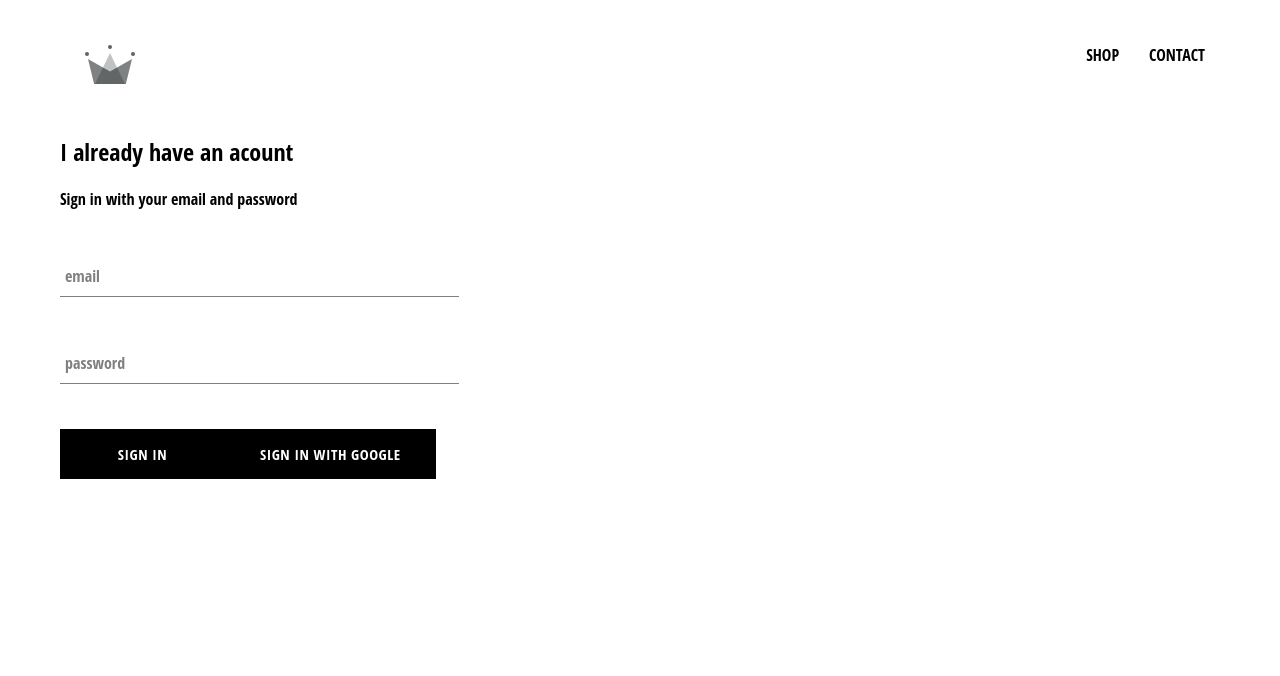
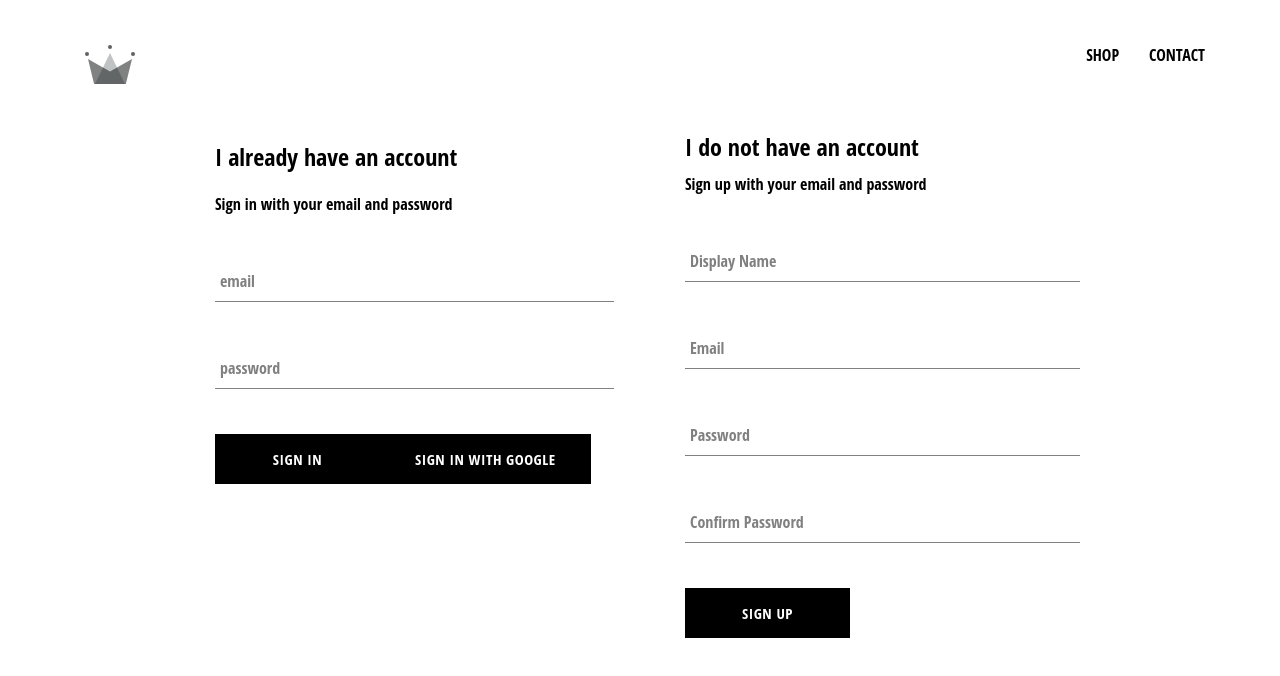
Before and after one commit to prayingmantislab/grocery-store, a React (Create React App) app: page /signin in a window 1280 px wide. Shown: the top 676 px of the page. Built offline with nearby package versions, Linux system fonts and the light colour scheme; no server answers.

Commit message:
implemented firebase utils included abilty to store authenticated usersto database

```diff
--- a/src/App.js
+++ b/src/App.js
@@ -6,8 +6,48 @@
 import HomePage from './pages/homepage/homepage.component';
 import ShopPage from './pages/shop/shop.component';
 import Header from './components/header/header.component';
-import SignInAndSignUpPage from './pages/sign-in-and-sign-up/sign-in-and-sign-up.component'
-function App() {
+import SignInAndSignUpPage from './pages/sign-in-and-sign-up/sign-in-and-sign-up.component';
+import { auth, createUserProfileDocument } from './firebase/firebase.utils';
+
+class App extends React.Component {
+  constructor() {
+    super();
+
+    this.state = {
+      currentUser: null
+    };
+  }
+
+  unsubscribeFromAuth = null;
+
+  componentDidMount() {
+    this.unsubscribeFromAuth = auth.onAuthStateChanged(async userAuth => {
+      if (userAuth) {
+      const userRef = await createUserProfileDocument(userAuth);
+
+        userRef.onSnapshot(snapShot => {
+          this.setState({
+            currentUser:{
+              id:snapShot.id,
+              ...snapShot.data()
+            }
+          });
+
+          console.log(this.setState);
+        });
+      }
+
+
+      this.setState({ currentUser: userAuth });
+    });
+  }
+
+
+  componentWillUnmount() {
+    this.unsubscribeFromAuth();
+  }
+
+  render() {
     return (
       <div>
       <Header/>
@@ -19,5 +59,6 @@
       </div>
       );
     }
+  }
 
   export default App;
--- a/src/components/sign-in/sign-in.component.jsx
+++ b/src/components/sign-in/sign-in.component.jsx
@@ -3,7 +3,7 @@
 import FormInput from '../form-input/form-input.component';
 import CustomButton from '../custom-button/custom-button.component';
 
-import { signInWithGoogle } from '../../firebase/firebase.utils'
+import { signInWithGoogle } from '../../firebase/firebase.utils';
 
 import './sign-in.styles.scss';
 
@@ -34,7 +34,7 @@
     render() {
         return(
             <div className='sign-in'>
-                <h2>I already have an acount</h2>
+                <h2>I already have an account</h2>
                 <span>Sign in with your email and password</span>
 
                 <form onSubmit={this.handleSubmit}>
--- /dev/null
+++ b/src/components/sign-up/sign-up.component.jsx
@@ -0,0 +1,105 @@
+import React from 'react';
+
+import FormInput from '../form-input/form-input.component';
+import CustomButton from '../custom-button/custom-button.component';
+
+import { auth, createUserProfileDocument } from '../../firebase/firebase.utils';
+
+import './sign-up.styles.scss';
+
+class SignUp extends React.Component {
+    constructor() {
+        super();
+
+        this.state = {
+            displayName: '',
+            email: '',
+            password: '',
+            confirmPassword: ''
+        }
+    }
+
+    handleSubmit = async event => {
+        event.preventDefault();
+
+        const {displayName, email ,password ,confirmPassword } = this.state;
+
+        if(password !== confirmPassword) {
+            alert("passwords don't match")
+            return;
+        }
+
+        try {
+            const { user} = await auth.createUserWithEmailAndPassword(
+                email,
+                password
+            );
+
+        await createUserProfileDocument(user, { displayName });
+
+        this.setState({
+            displayName: '',
+            email: '',
+            password: '',
+            confirmPassword: ''
+        })
+    } catch (error) {
+            console.error(error);
+        }
+    }
+
+    handleChange = event => {
+        const { name, value } = event.target;
+
+        this.setState({[name]: value});
+    }
+
+
+
+    render() {
+        const {displayName, email ,password ,confirmPassword } = this.state;
+        return(
+            <div className='sign-up'>
+                <h2 className='title'>I do not have an account</h2>
+                <span>Sign up with your email and password</span>
+                <form className='sign-up-form' onSubmit={this.handleSubmit}>
+                    <FormInput
+                        type='text'
+                        name='displayName'
+                        value={displayName}
+                        onChange={this.handleChange}
+                        label='Display Name'
+                        required
+                    />
+                    <FormInput
+                        type='email'
+                        name='email'
+                        value={email}
+                        onChange={this.handleChange}
+                        label='Email'
+                        required
+                    />
+                    <FormInput
+                        type='password'
+                        name='password'
+                        value={password}
+                        onChange={this.handleChange}
+                        label='Password'
+                        required
+                    />
+                    <FormInput
+                        type='password'
+                        name='confirmPassword'
+                        value={confirmPassword}
+                        onChange={this.handleChange}
+                        label='Confirm Password'
+                        required
+                    />
+                    <CustomButton type='submit'> SIGN UP</CustomButton>
+                </form>
+            </div>
+        )
+    }
+}
+
+export default SignUp;
--- /dev/null
+++ b/src/components/sign-up/sign-up.styles.scss
@@ -0,0 +1,9 @@
+.sign-up {
+    display: flex;
+    flex-direction: column;
+    width: 380px;
+
+    .title {
+      margin: 10px 0;
+    }
+  }
--- a/src/firebase/firebase.utils.js
+++ b/src/firebase/firebase.utils.js
@@ -13,12 +13,37 @@
     measurementId: "G-XQSJL25KH8"
   };
 
+  export const createUserProfileDocument = async (userAuth, additionalData) => {
+    if (!userAuth) return;
+
+    const userRef = firestore.doc(`users/${userAuth.uid}`)
+
+    const snapShot = await userRef.get();
+
+    if(!snapShot.exists) {
+      const { displayName, email } = userAuth;
+      const createAt = new Date();
+      try {
+        await userRef.set({
+          displayName,
+          email,
+          createAt,
+          ...additionalData
+        })
+      } catch (error) {
+        console.log('error creating user', error.message);
+      }
+    }
+    return userRef;
+  };
+
   firebase.initializeApp(config);
+
   export const auth = firebase.auth();
   export const firestore = firebase.firestore();
 
   const provider = new firebase.auth.GoogleAuthProvider();
-  provider.setCustomParameters({ prompt: 'select_acount' });
+  provider.setCustomParameters({ prompt: 'select_account' });
   export const signInWithGoogle = () => auth.signInWithPopup(provider);
 
   export default firebase;
--- a/src/pages/sign-in-and-sign-up/sign-in-and-sign-up.component.jsx
+++ b/src/pages/sign-in-and-sign-up/sign-in-and-sign-up.component.jsx
@@ -1,12 +1,14 @@
 import React from 'react';
 
 import SignIn from '../../components/sign-in/sign-in.component';
+import SignUp from '../../components/sign-up/sign-up.component';
 
 import './sign-in-and-sign-up.styles.scss';
 
 const SignInAndSignUpPage = () => (
     <div className='sign-in-and-sign-up'>
         <SignIn />
+        <SignUp />
     </div>
 );
 
--- a/src/pages/sign-in-and-sign-up/sign-in-and-sign-up.styles.scss
+++ b/src/pages/sign-in-and-sign-up/sign-in-and-sign-up.styles.scss
@@ -0,0 +1,6 @@
+.sign-in-and-sign-up {
+    width:850px;
+    display: flex;
+    justify-content: space-between;
+    margin: 30px auto;
+}
```
Lines whose indentation alone changed are shown as unchanged.
